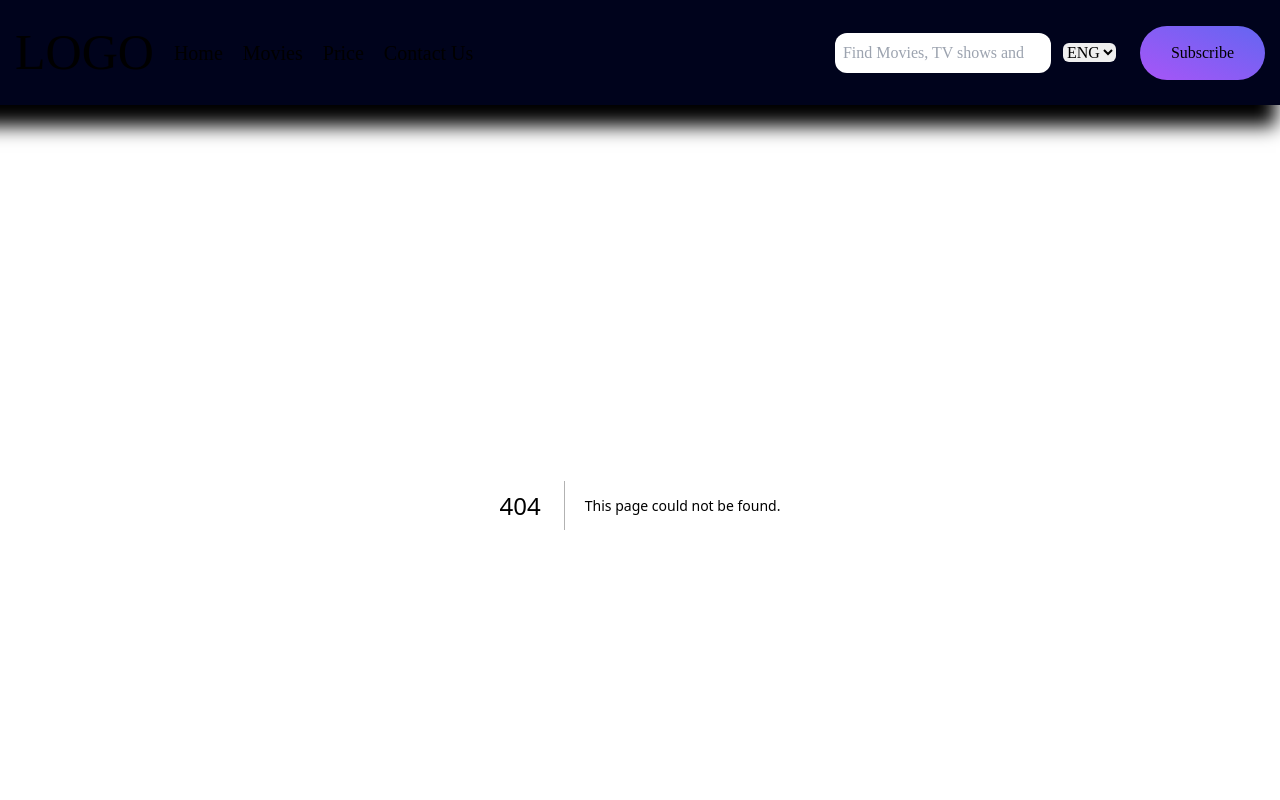
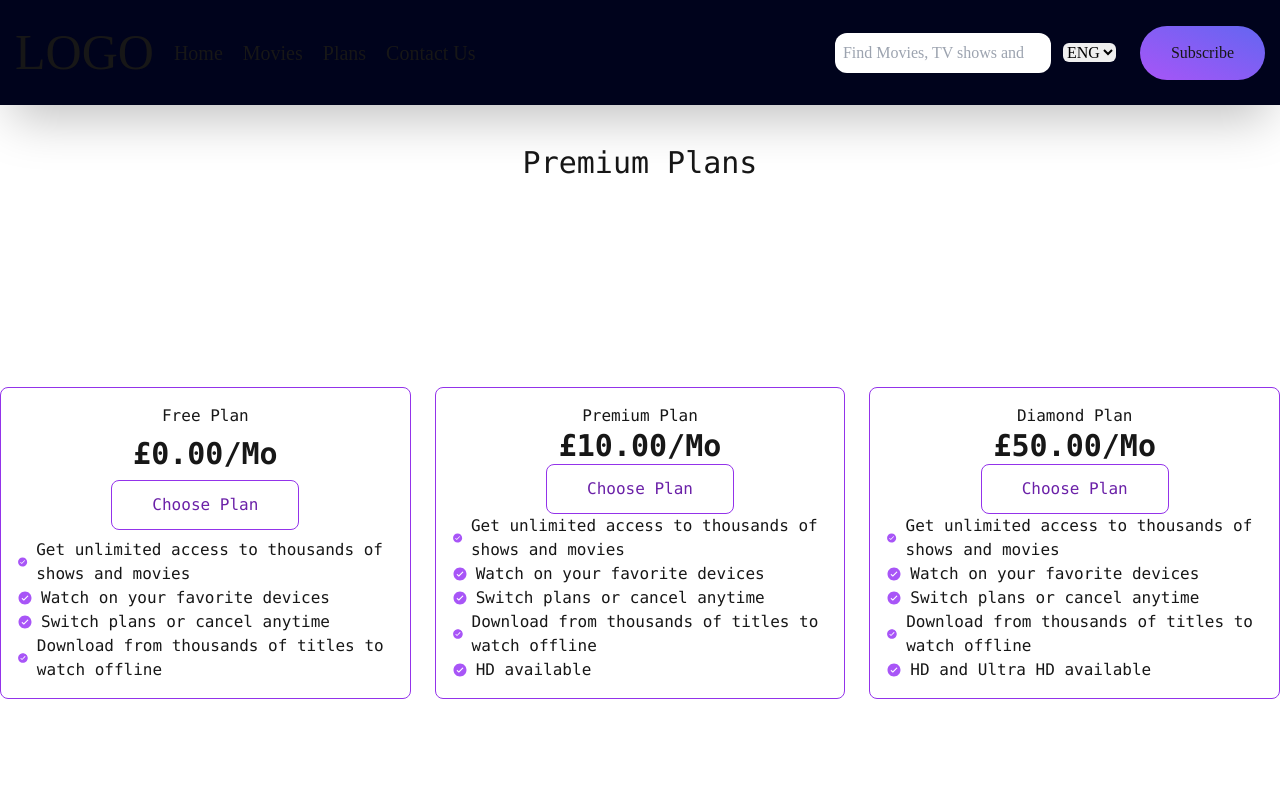
Before and after one commit to Aminegha10/MoviesApp, a Next.js app: page /plans in a window 1280 px wide. Before the commit this address had no page. Shown: the top 800 px of the page. Built offline with nearby package versions, Linux system fonts and the light colour scheme.

Commit message:
working on plans page

```diff
--- a/app/components/navbar.js
+++ b/app/components/navbar.js
@@ -10,7 +10,7 @@ const navbar = () => {
       <nav
         className=" bg-bgColor p-[15px] flex justify-between items-center shadow-2xl z-1 "
         style={{
-          boxShadow: "-19px 6px 18px 15px #000",
+          // boxShadow: "-19px 6px 18px 15px #000", // i  disabled this for now because it effects other pages
           position: "sticky",
           zIndex: 10,
           top: 0,
@@ -22,7 +22,7 @@ const navbar = () => {
           <li>Home</li>
           <li>Movies</li>
           <li>
-            <Link href="/price">Price</Link>
+            <Link href="/plans">Plans</Link>
           </li>
           <li>Contact Us</li>
         </ul>
--- /dev/null
+++ b/app/plans/page.js
@@ -0,0 +1,165 @@
+import React from "react";
+import { IoIosCheckmarkCircle } from "react-icons/io";
+
+const page = () => {
+  return (
+    <main className="min-h-screen font-mono flex flex-col items-center justify-center">
+      <h1 className="text-3xl text-center mt-10">Premium Plans</h1>
+      <section className="flex flex-col justify-center items-center flex-grow mx-auto container">
+        <div className="md:flex space-x-6">
+          <article className="border border-purple-600 p-4 rounded-lg flex flex-col justify-between ">
+            <h4 className="text-center">Free Plan</h4>
+            <h1 className="text-3xl text-center">
+              <strong>£0.00/Mo</strong>
+            </h1>
+            <div className="flex justify-center">
+              <button className="border border-purple-600 text-purple-800 bg-transparent px-10 py-3 rounded-lg">
+                Choose Plan
+              </button>
+            </div>
+            <div>
+              <ul>
+                <li role="listitem" className="flex items-center gap-2">
+                  <IoIosCheckmarkCircle
+                    aria-hidden="true"
+                    className="text-purple-500"
+                  />
+                  Get unlimited access to thousands of shows and movies
+                </li>
+                <li role="listitem" className="flex items-center gap-2">
+                  <IoIosCheckmarkCircle
+                    aria-hidden="true"
+                    className="text-purple-500"
+                  />
+                  <span>Watch on your favorite devices</span>
+                </li>
+                <li role="listitem" className="flex items-center gap-2">
+                  <IoIosCheckmarkCircle
+                    aria-hidden="true"
+                    className="text-purple-500"
+                  />
+                  <span>Switch plans or cancel anytime</span>
+                </li>
+                <li role="listitem" className="flex items-center gap-2">
+                  <IoIosCheckmarkCircle
+                    aria-hidden="true"
+                    className="text-purple-500"
+                  />
+                  <span>
+                    Download from thousands of titles to watch offline
+                  </span>
+                </li>
+              </ul>
+            </div>
+          </article>
+          <article className="border border-purple-600 p-4 rounded-lg flex flex-col justify-between ">
+            <h4 className="text-center">Premium Plan</h4>
+            <h1 className="text-3xl text-center">
+              <strong>£10.00/Mo</strong>
+            </h1>
+            <div className="flex justify-center">
+              <button className="border border-purple-600 text-purple-800 bg-transparent px-10 py-3 rounded-lg">
+                Choose Plan
+              </button>
+            </div>
+            <div>
+              <ul>
+                <li role="listitem" className="flex items-center gap-2">
+                  <IoIosCheckmarkCircle
+                    aria-hidden="true"
+                    className="text-purple-500"
+                  />
+                  Get unlimited access to thousands of shows and movies
+                </li>
+                <li role="listitem" className="flex items-center gap-2">
+                  <IoIosCheckmarkCircle
+                    aria-hidden="true"
+                    className="text-purple-500"
+                  />
+                  <span>Watch on your favorite devices</span>
+                </li>
+                <li role="listitem" className="flex items-center gap-2">
+                  <IoIosCheckmarkCircle
+                    aria-hidden="true"
+                    className="text-purple-500"
+                  />
+                  <span>Switch plans or cancel anytime</span>
+                </li>
+                <li role="listitem" className="flex items-center gap-2">
+                  <IoIosCheckmarkCircle
+                    aria-hidden="true"
+                    className="text-purple-500"
+                  />
+                  <span>
+                    Download from thousands of titles to watch offline
+                  </span>
+                </li>
+                <li role="listitem" className="flex items-center gap-2">
+                  <IoIosCheckmarkCircle
+                    aria-hidden="true"
+                    className="text-purple-500"
+                  />
+                  <span>HD available</span>
+                </li>
+              </ul>
+            </div>
+          </article>
+          <article className="border border-purple-600 p-4 rounded-lg flex flex-col justify-between ">
+            <h4 className="text-center">Diamond Plan</h4>
+            <h1 className="text-3xl text-center">
+              <strong>£50.00/Mo</strong>
+            </h1>
+            <div className="flex justify-center">
+              <button className="border border-purple-600 text-purple-800 bg-transparent px-10 py-3 rounded-lg">
+                Choose Plan
+              </button>
+            </div>
+            <div>
+              <ul>
+                <li role="listitem" className="flex items-center gap-2">
+                  <IoIosCheckmarkCircle
+                    aria-hidden="true"
+                    className="text-purple-500"
+                  />
+                  Get unlimited access to thousands of shows and movies
+                </li>
+                <li role="listitem" className="flex items-center gap-2">
+                  <IoIosCheckmarkCircle
+                    aria-hidden="true"
+                    className="text-purple-500"
+                  />
+                  <span>Watch on your favorite devices</span>
+                </li>
+                <li role="listitem" className="flex items-center gap-2">
+                  <IoIosCheckmarkCircle
+                    aria-hidden="true"
+                    className="text-purple-500"
+                  />
+                  <span>Switch plans or cancel anytime</span>
+                </li>
+                <li role="listitem" className="flex items-center gap-2">
+                  <IoIosCheckmarkCircle
+                    aria-hidden="true"
+                    className="text-purple-500"
+                  />
+                  <span>
+                    Download from thousands of titles to watch offline
+                  </span>
+                </li>
+                <li role="listitem" className="flex items-center gap-2">
+                  <IoIosCheckmarkCircle
+                    aria-hidden="true"
+                    className="text-purple-500"
+                  />
+                  <span>HD and Ultra HD available</span>
+                </li>
+              </ul>
+            </div>
+          </article>
+        </div>
+      </section>
+    </main>
+  );
+};
+
+export default page;
--- a/app/price/layout.js
+++ /dev/null
@@ -1,11 +0,0 @@
-import React from 'react'
-
-const layout = () => {
-  return (
-    <div>
-      Price
-    </div>
-  )
-}
-
-export default layout
--- a/app/price/page.js
+++ /dev/null
@@ -1,11 +0,0 @@
-import React from 'react'
-
-const page = () => {
-  return (
-    <div>
-
-    </div>
-  )
-}
-
-export default page
--- a/package.json
+++ b/package.json
@@ -13,6 +13,7 @@
     "next": "15.1.6",
     "react": "^19.0.0",
     "react-dom": "^19.0.0",
+    "react-icons": "^5.4.0",
     "swiper": "^11.2.1"
   },
   "devDependencies": {
```
Also changed, not shown: 1 other file (tests, documents, lock files or other folders).
